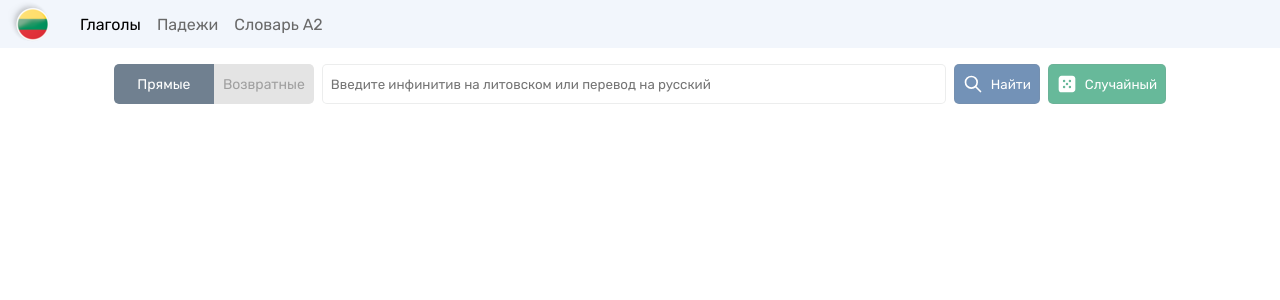
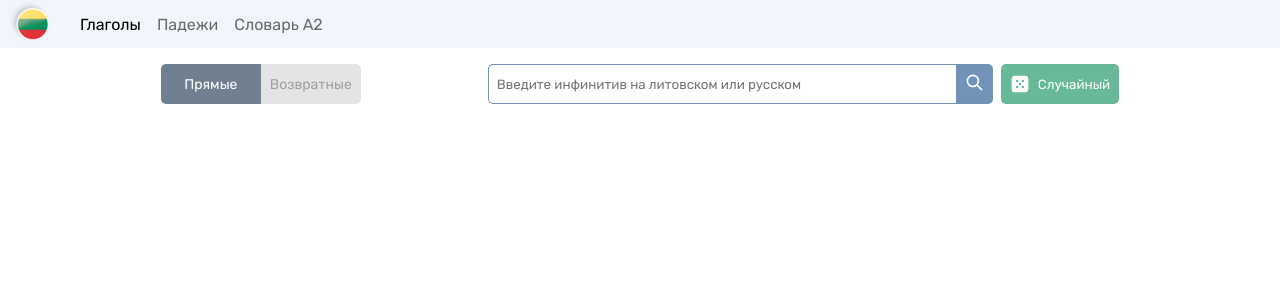
Before and after one commit to SeaRazor/veiksmazodis, a Next.js app: page /verbs in a window 1280 px wide. Shown: the top 300 px of the page. Built offline with nearby package versions, Linux system fonts and the light colour scheme.

Commit message:
new SearchInput component

```diff
--- /dev/null
+++ b/src/app/UI/SearchInput.jsx
@@ -0,0 +1,42 @@
+import styles from "@/app/page.module.css";
+import {IconSearch} from "@tabler/icons-react";
+import {useEffect, useRef} from "react";
+
+export function SearchInput({searchHandler, currentValue, placeholder, searchOnType = false}) {
+    const inputRef = useRef();
+
+    useEffect(() => {
+        inputRef.current.value = currentValue;
+    }, [currentValue]);
+
+    function handleSearchInput(e) {
+        if (searchOnType) {
+            searchHandler(e.target.value);
+        }
+        if (e.key === 'Enter' || e.keyCode === 13) {
+            searchHandler(e.target.value);
+        }
+    }
+
+    function handleSearchButtonClick() {
+        const searchValue = inputRef.current.value;
+        searchHandler(searchValue);
+
+    }
+
+    return (
+        <div className={styles.search_container}>
+            <input className={styles.search_input} type="text"
+                   id="searchString"
+                   placeholder={placeholder}
+                   onKeyUp={handleSearchInput}
+                   ref={inputRef}
+
+            />
+            <button onClick={handleSearchButtonClick} title="Найти слово" className={styles.search_button}>
+                <IconSearch size={19}/>
+
+            </button>
+        </div>
+    );
+}
--- a/src/app/components/Words/TestTopicWords.jsx
+++ b/src/app/components/Words/TestTopicWords.jsx
@@ -114,7 +114,7 @@ export function TestTopicWords({selectedTopic, direction}) {
 
             {currentWord && <div className={commonStyles.input_flow}>
                 <WordCard word={direction === 'forward' ? currentWord.word : currentWord.translation}/>
-                <input className={`${commonStyles.search_input} ${commonStyles[checkInputClassName]}`} type="text"
+                <input className={`${commonStyles.test_input} ${commonStyles[checkInputClassName]}`} type="text"
                        id="testString" ref={inputRef}
                        onKeyUp={handleTestInput}
                        placeholder="Перевод"
--- a/src/app/page.module.css
+++ b/src/app/page.module.css
@@ -405,14 +405,27 @@
     flex-basis: 0;
 }
 
+.search_container {
+    display: flex;
+    justify-content: flex-end;
+    align-items: center;
+    width: 50%;
+
+
+}
 
 .search_input {
     padding: 0.5rem;
-    border-radius: var(--border-radius);
-    border: 1px solid rgba(var(--card-border-rgb), 0.15);
+    border-top-left-radius: var(--border-radius);
+    border-bottom-left-radius: var(--border-radius);
+    border-top: 1px solid var(--default-button-back-color);
+    border-bottom: 1px solid var(--default-button-back-color);
+    border-left: 1px solid var(--default-button-back-color);
+    border-right: none;
     font-family: var(--font-mono);
-    max-width: 50%;
-    min-width: 25%;
+    /* max-width: 50%;
+*/
+    min-width: 75%;
     min-height: 2.5rem;
 
 
@@ -422,6 +435,30 @@
     outline: none;
 }
 
+.search_button {
+    padding: 0.5rem;
+    border-top-right-radius: var(--border-radius);
+    border-bottom-right-radius: var(--border-radius);
+
+    border: 1px solid rgba(var(--card-border-rgb), 0.15);
+    background-color: var(--default-button-back-color);
+    color: var(--default-button-color);
+    outline: none;
+
+}
+
+.search_button:hover {
+    background: var(--default-button-hover-color);
+    border: 1px solid rgba(var(--card-border-rgb), 0.25);
+    cursor: pointer;
+}
+
+.test_input {
+    border: 1px solid rgba(var(--card-border-rgb), 0.15);
+    border-radius: var(--border-radius);
+    outline: none;
+    padding: 0.5rem;
+}
 
 .input_field_grid {
     display: grid;
--- a/src/app/verbs/page.jsx
+++ b/src/app/verbs/page.jsx
@@ -5,36 +5,28 @@ import {toast, ToastContainer} from "react-toastify";
 import VerbInfo from "@/app/components/Verbs/VerbInfo";
 import VerbFormsGrid from "@/app/components/Verbs/VerbFormsGrid";
 import styles from "@/app/page.module.css";
-import {IconDice5Filled, IconSearch} from "@tabler/icons-react";
+import {IconDice5Filled} from "@tabler/icons-react";
 import {ModeSwitcher} from "@/app/UI/ModeSwitcher";
 import Toggle from "@/app/UI/Toggle";
+import {SearchInput} from "@/app/UI/SearchInput";
 
 export default function VerbsTrainer(props) {
 
     const [verb, setVerb] = useState();
     const [mode, setMode] = useState("check");
     const [isDirect, setDirection] = useState(true);
+    const [searchValue, setSearchValue] = useState('');
 
 
     function handleGetNewVerb() {
-        setVerb(getRandomVerb(isDirect));
+        const newVerb = getRandomVerb(isDirect)
+        setVerb(newVerb);
+        setSearchValue(newVerb.infinitive)
     }
 
     function handleUserMode(selectedMode) {
         /* const selectedMode = document.querySelector('input[name="mode"]:checked').value;*/
         setMode(selectedMode);
-    }
-
-    function handleSearchInput(e) {
-        if (e.key === 'Enter' || e.keyCode === 13) {
-            searchVerbFromInput(e.target.value);
-        }
-    }
-
-    function handleSearchButtonClick() {
-        const searchValue = document.getElementById('searchInput').value;
-        searchVerbFromInput(searchValue);
-
     }
 
     function handleTypeChange() {
@@ -62,16 +54,8 @@ export default function VerbsTrainer(props) {
                     onChangeHandler={handleTypeChange}
             />
 
-            <input className={styles.search_input} type="text"
-                   id="searchInput"
-                   placeholder="Введите инфинитив на литовском или перевод на русский"
-                   onKeyUp={handleSearchInput}/>
-
-
-            <button onClick={handleSearchButtonClick} title="Найти глагол" className={styles.default_button}>
-                <IconSearch size={20}/>
-                <span className={styles.hidden_on_mobile}>Найти</span>
-            </button>
+            <SearchInput searchHandler={searchVerbFromInput} currentValue={searchValue}
+                         placeholder="Введите инфинитив на литовском или русском"/>
             <button onClick={handleGetNewVerb} title="Получить случайный глагол" className={styles.secondary_button}>
                 <IconDice5Filled size={20}/>
                 <span className={styles.hidden_on_mobile}>Случайный</span>
```
Also changed, not shown: src/app/cases/page.jsx (+10 -30 lines), src/app/components/Words/DisplayTopicWords.jsx (+8 -10 lines).
